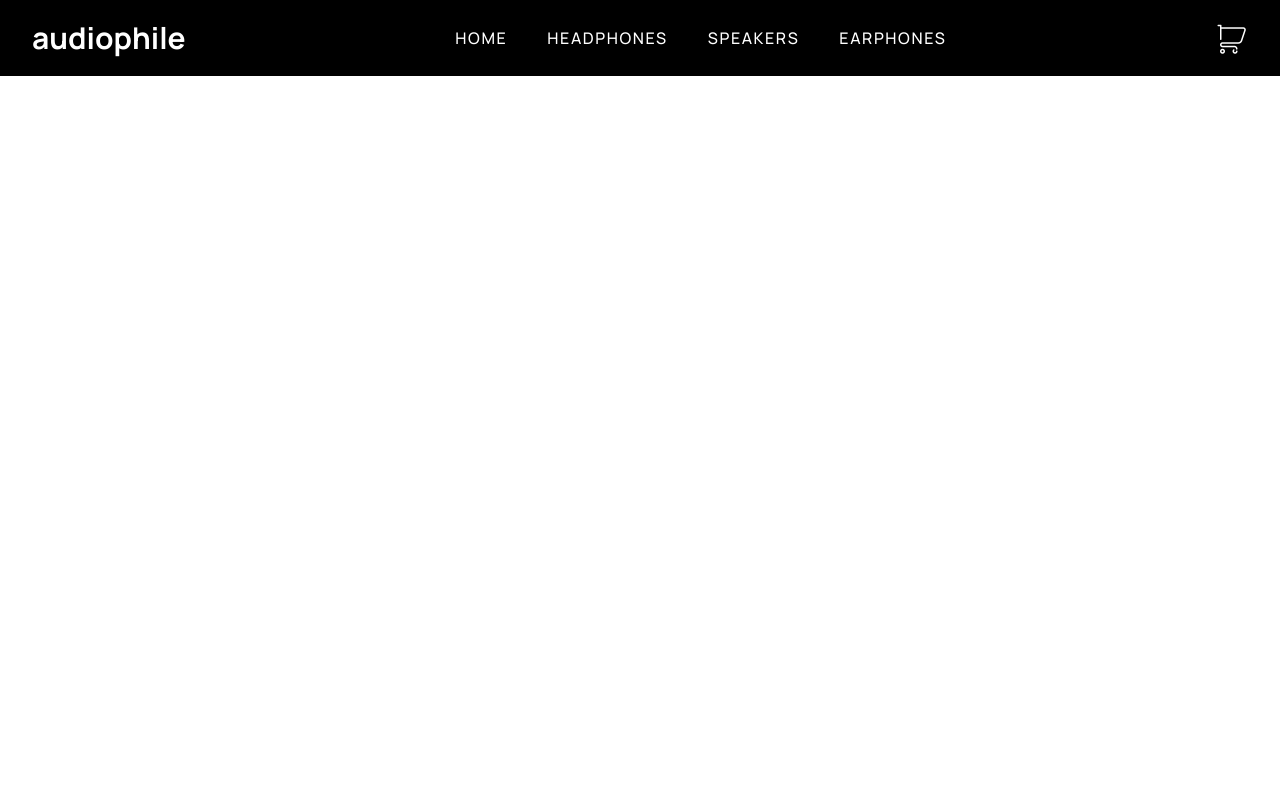
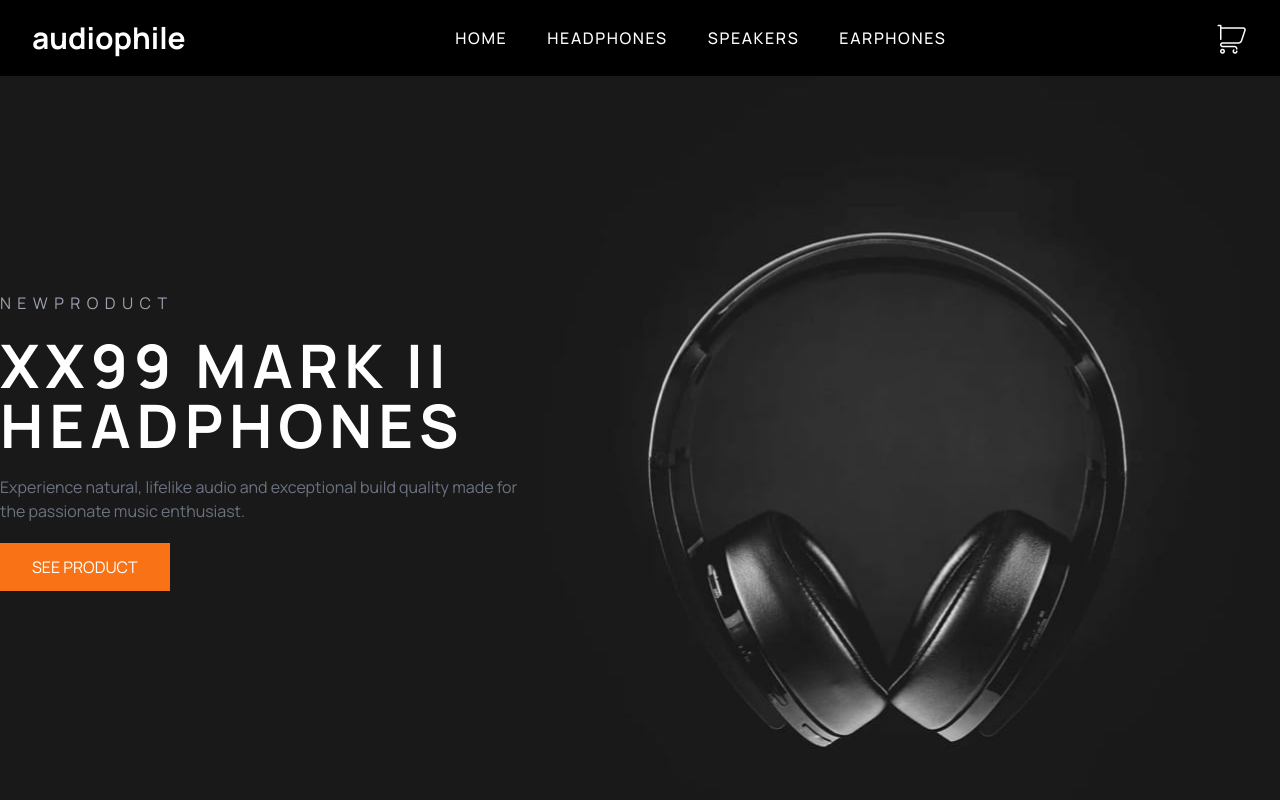
Before and after one commit to JioBautista/audiophile-ecommerce-website, a React (Vite) app in the folder frontend/app/: page / in a window 1280 px wide. Shown: the top 800 px of the page. Built offline with nearby package versions, Linux system fonts and the light colour scheme.

Commit message:
Updates
Home component updated

```diff
--- a/frontend/app/src/navbar/MobileMenu.jsx
+++ b/frontend/app/src/navbar/MobileMenu.jsx
@@ -41,7 +41,6 @@ function MobileMenu() {
           </div>
         </div>
       </div>
-      <div className="bg-black/50 h-screen"></div>
     </>
   );
 }
--- a/frontend/app/src/navbar/NavBar.jsx
+++ b/frontend/app/src/navbar/NavBar.jsx
@@ -15,7 +15,7 @@ function NavBar() {
   }
   return (
     <>
-      <div className="bg-black">
+      <div className="bg-black relative">
         <div className="container mx-auto p-5 flex items-center justify-between md:px-8">
           <img
             src="src/assets/mobile-menu-icon-white.svg"
@@ -36,8 +36,8 @@ function NavBar() {
             className="w-8 cursor-pointer"
           />
         </div>
+        {isMobileMenuOpen && <MobileMenu />}
       </div>
-      {isMobileMenuOpen && <MobileMenu />}
     </>
   );
 }
--- /dev/null
+++ b/frontend/app/src/pages/home/Hero.jsx
@@ -0,0 +1,25 @@
+import React from "react";
+
+function Hero() {
+  return (
+    <div className="bg-hero-pattern-mbl md:bg-hero-pattern-tblt lg:bg-hero-pattern-dsktp  bg-no-repeat bg-cover bg-center h-[730px]">
+      <div className="container mx-auto text-center flex flex-col items-center justify-center h-full lg:items-start lg:text-start">
+        <span className="text-gray-400 tracking-widest">
+          N E W P R O D U C T
+        </span>
+        <h1 className="text-white text-4xl font-bold tracking-widest my-5 md:text-6xl lg:w-6/12">
+          XX99 MARK II HEADPHONES
+        </h1>
+        <p className="text-gray-500 w-9/12 mx-auto mb-5 md:w-6/12 lg:mx-0 lg:w-5/12">
+          Experience natural, lifelike audio and exceptional build quality made
+          for the passionate music enthusiast.
+        </p>
+        <button className="text-white px-8 py-3 bg-orange-500 cursor-pointer">
+          SEE PRODUCT
+        </button>
+      </div>
+    </div>
+  );
+}
+
+export default Hero;
--- /dev/null
+++ b/frontend/app/src/pages/home/Home.jsx
@@ -0,0 +1,14 @@
+import React from "react";
+import Hero from "./Hero";
+import MobileMenu from "../../navbar/MobileMenu";
+
+function Home() {
+  return (
+    <div>
+      <Hero />
+      <MobileMenu />
+    </div>
+  );
+}
+
+export default Home;
--- a/frontend/app/tailwind.config.js
+++ b/frontend/app/tailwind.config.js
@@ -2,7 +2,13 @@
 export default {
   content: ["./index.html", "./src/**/*.{js,tx,jsx,tsx}"],
   theme: {
-    extend: {},
+    extend: {
+      backgroundImage: {
+        "hero-pattern-tblt": "url('src/assets/home/tablet/image-header.jpg')",
+        "hero-pattern-mbl": "url('src/assets/home/mobile/image-header.jpg')",
+        "hero-pattern-dsktp": "url('src/assets/home/desktop/image-hero.jpg')",
+      },
+    },
   },
   plugins: [],
 };
```
Also changed, not shown: frontend/app/src/main.jsx (+7 -0 lines).
